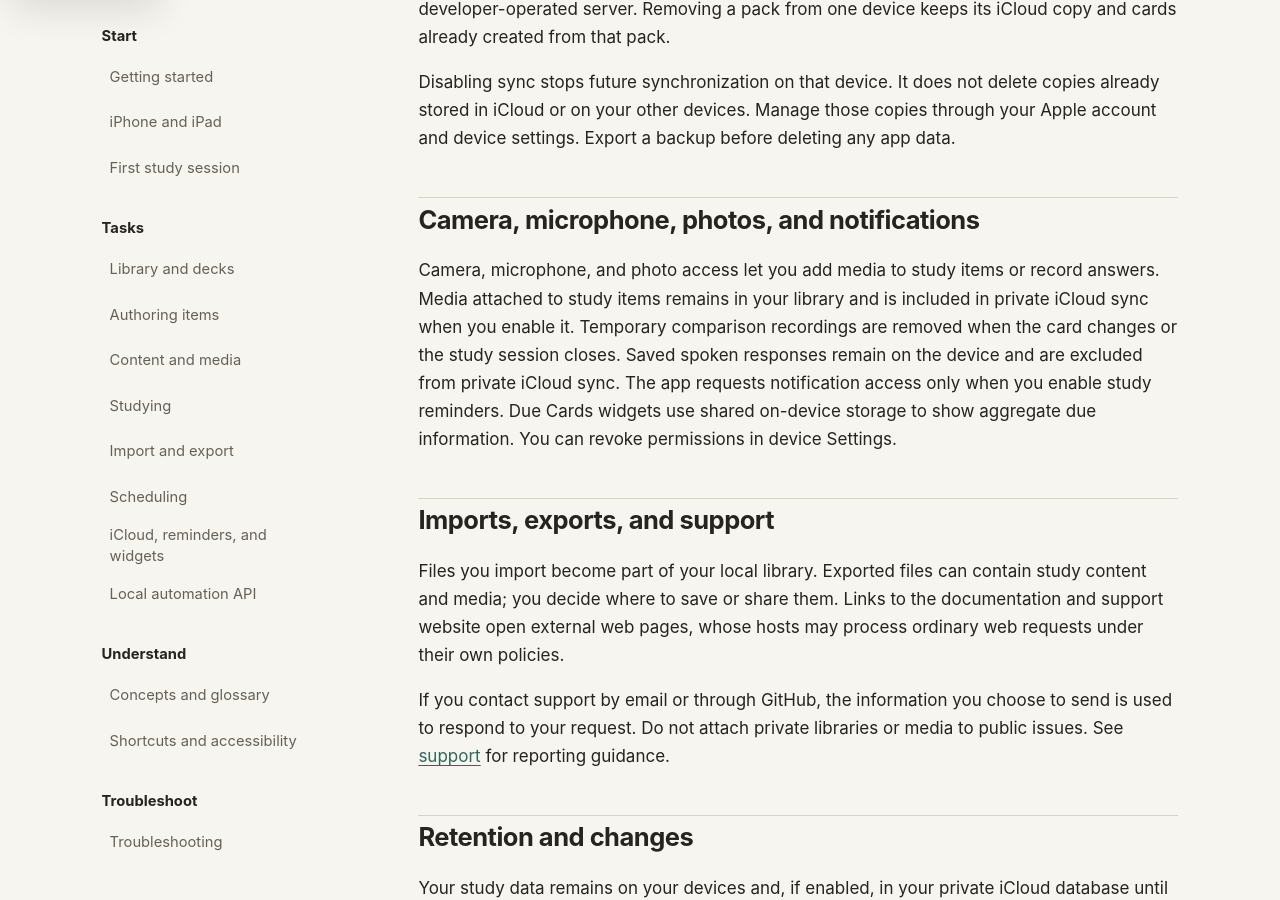
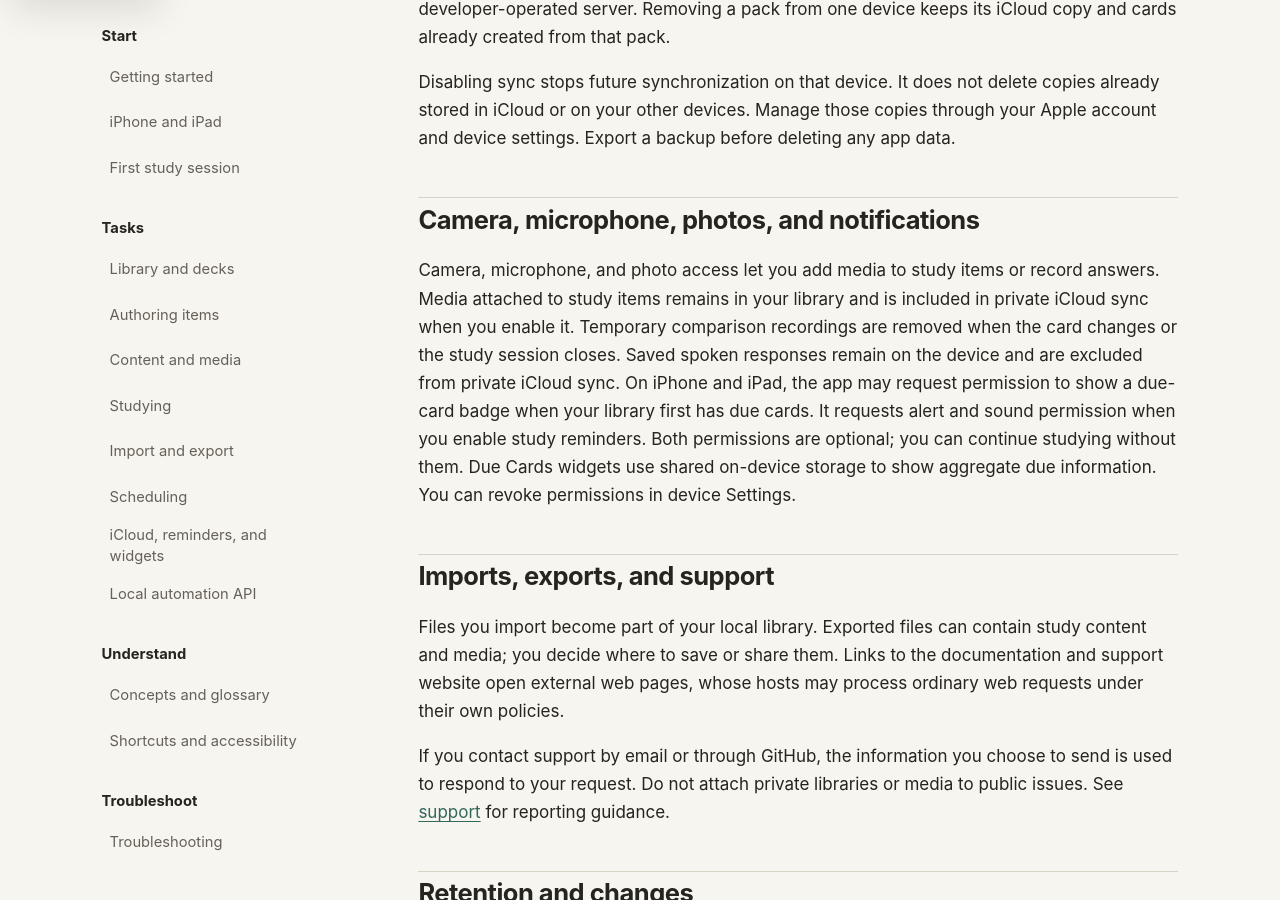
Before and after one commit to neoanki2/neoanki2, a Jekyll site: the page built from docs/user/privacy.md, in a window 1280 px wide and 900 px high, scrolled down 990 px. Built offline with Jekyll 4.4.1, drawn with Linux system fonts in a browser that asks for light colours.

Commit message:
docs: disclose optional due-card badge permission

```diff
--- a/docs/user/privacy.md
+++ b/docs/user/privacy.md
@@ -49,7 +49,10 @@ answers. Media attached to study items remains in your library and is included
 in private iCloud sync when you enable it. Temporary comparison recordings are
 removed when the card changes or the study session closes. Saved spoken
 responses remain on the device and are excluded from private iCloud sync.
-The app requests notification access only when you enable study reminders.
+On iPhone and iPad, the app may request permission to show a due-card badge when
+your library first has due cards. It requests alert and sound permission when you
+enable study reminders. Both permissions are optional; you can continue studying
+without them.
 Due Cards widgets use shared on-device storage to show aggregate due
 information. You can revoke permissions in device Settings.
 
```
